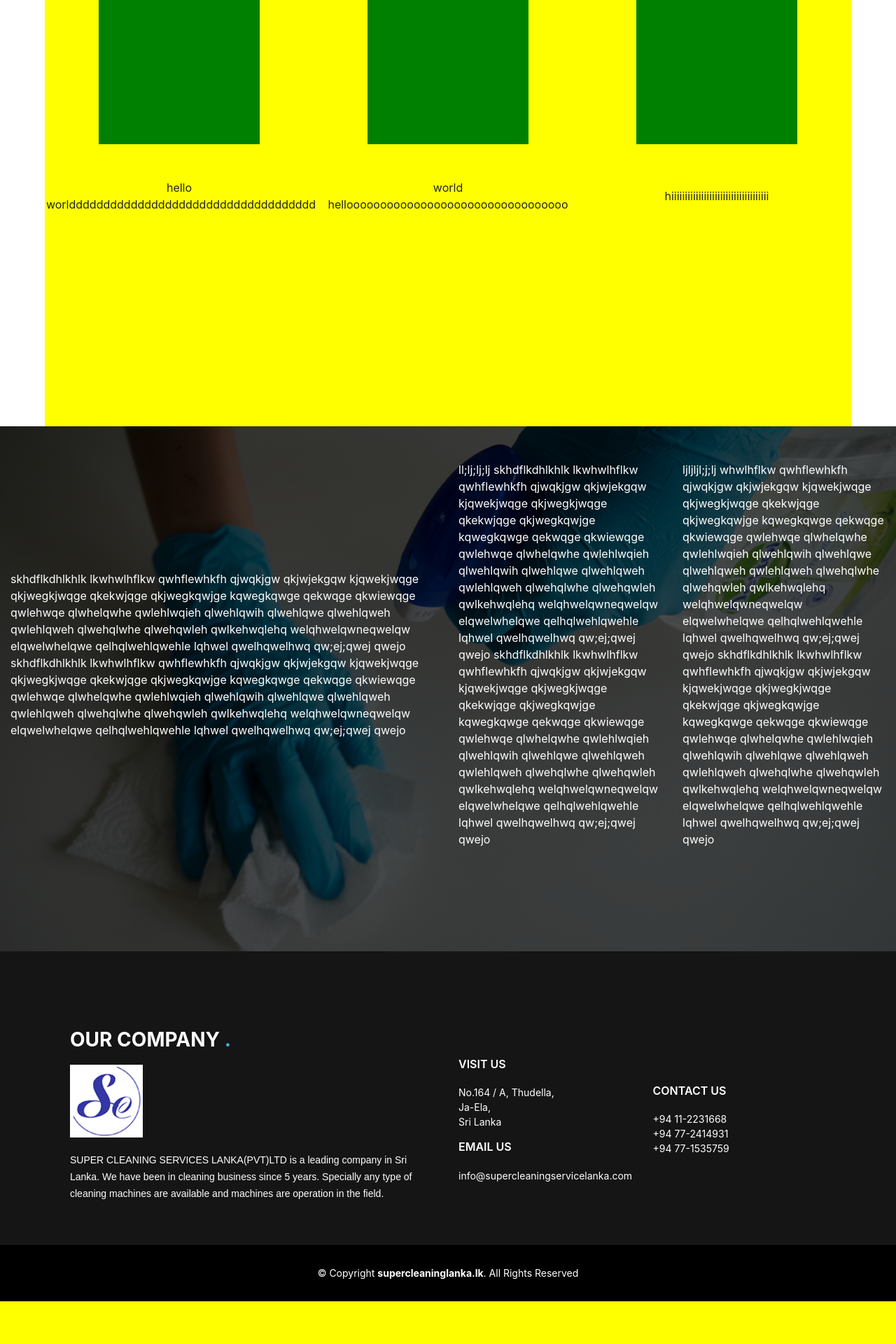
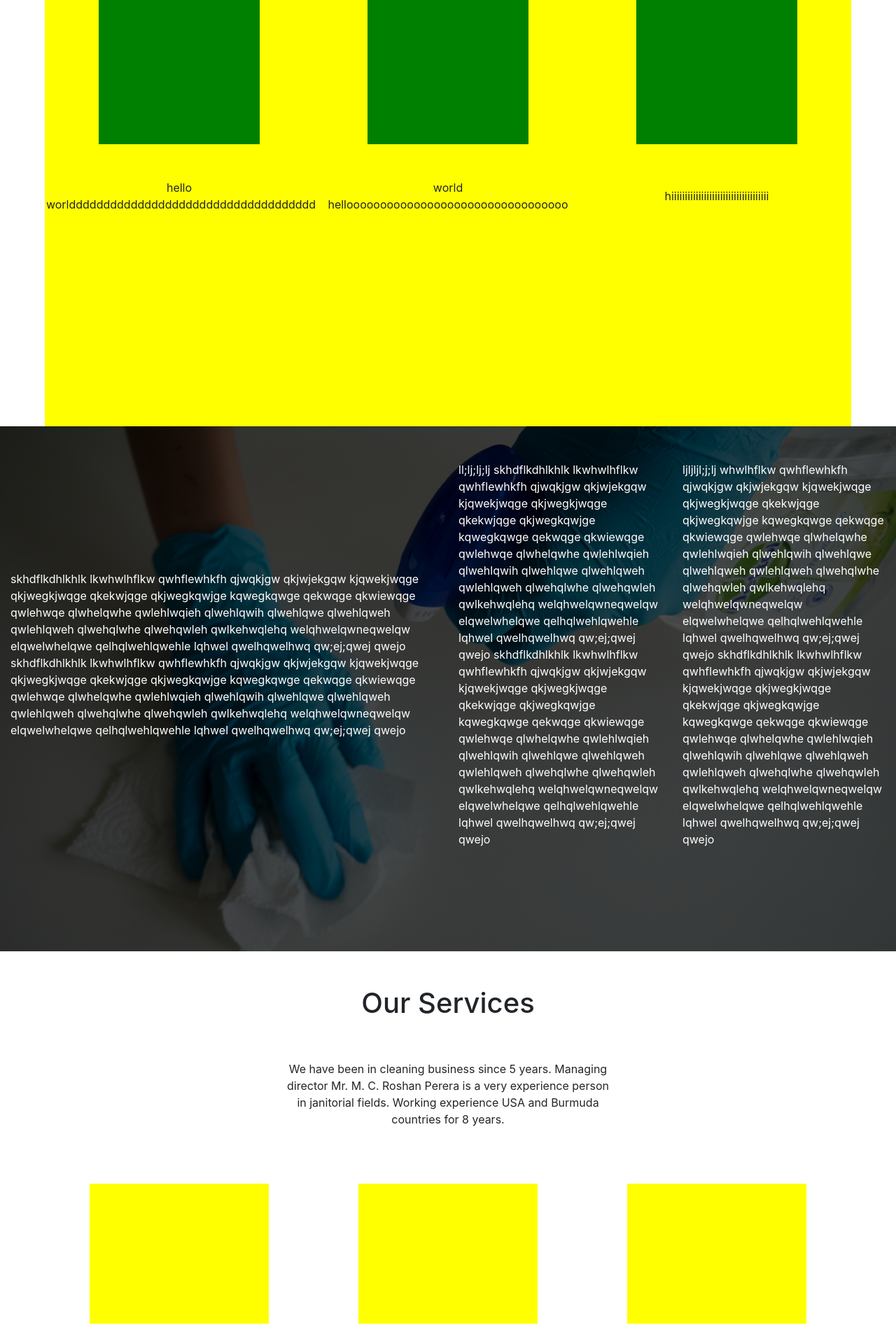
Before and after one commit to pradeepa1997/cleaning-project, a PHP site: page / in a window 1280 px wide. Shown: the part 1200-3120 px from the top of the page at 70% size. Before the commit the page ends 3059 px from the top, so only its background shows below. Run offline with PHP 8.4, Linux system fonts and the light colour scheme.

Commit message:
set images

```diff
--- a/css/style.css
+++ b/css/style.css
@@ -369,6 +374,59 @@ div{
   background-color:yellow;
   display: inline-block;
 }
+
+
+.gallery{
+  width: 100%;
+  min-height: 1000px;
+}
+.gallery h1{
+  padding-top: 50px;
+  text-align: center;
+}
+.gallery .row{
+  width: 100%;
+}
+.gallery .col-8{
+  margin: auto;
+  text-align: center;
+  padding-left: 15%;
+  padding-right: 15%;
+}
+.gal-row{
+  width: 100%;
+  margin-top: 50px;
+  /* border: 1px solid black; */
+  height: 250px;
+  padding-top: 30px;
+  /* background-color: red; */
+
+}
+.col-4{
+  min-height:100px;
+}
+.gal-col{
+  position: relative;
+  margin: auto;
+  float: left;
+  margin-left: 10%;
+  width: 20%;
+  height: 200px;
+  background-color: yellow ;
+  transition: all 0.4 ease-in-out;
+}
+.gal-overlay{
+  transition: all 0.4 ease-in-out;
+  position: absolute;
+  display: none;
+  background-color: rgba(0, 0, 0, 0.3);
+  width: 100%;
+  height: 200px;
+}
+.gal-col:hover .gal-overlay{
+  display: block;
+  /* background-color: red ; */
+}
 /* ================================== finish main container================= */
 
 
--- a/index.html
+++ b/index.html
@@ -129,6 +129,41 @@
 
         </div>
       </div>
+      <div class="gallery">
+        <h1>Our Services</h1>
+        <div class="row">
+          <p class="col-8">
+            We have been in cleaning business since 5 years. Managing director Mr. M. C. Roshan Perera
+          is a very experience person in janitorial fields. Working experience USA and Burmuda countries for 8 years.
+          </p>
+        </div>
+        <div class="gal-row">
+          <div class="gal-col">
+            <div class="gal-overlay"></div>
+
+          </div>
+          <div class="gal-col">
+            <div class="gal-overlay">hi</div>
+          </div>
+          <div class="gal-col">
+            <div class="gal-overlay">Hi</div>
+          </div>
+
+        </div>
+        <div class="gal-row">
+          <div class="gal-col">
+            <div class="gal-overlay">HI</div>
+          </div>
+          <div class="gal-col">
+            <div class="gal-overlay">Hi</div>
+          </div>
+          <div class="gal-col">
+            <div class="gal-overlay"></div>
+          </div>
+
+        </div>
+        <!-- <p class="col-8"></p> -->
+      </div>
     </div>
     <footer id="footer">
       <div class="footer-top">
```
Also changed, not shown: other parts of css/style.css (+20 -15 lines).
